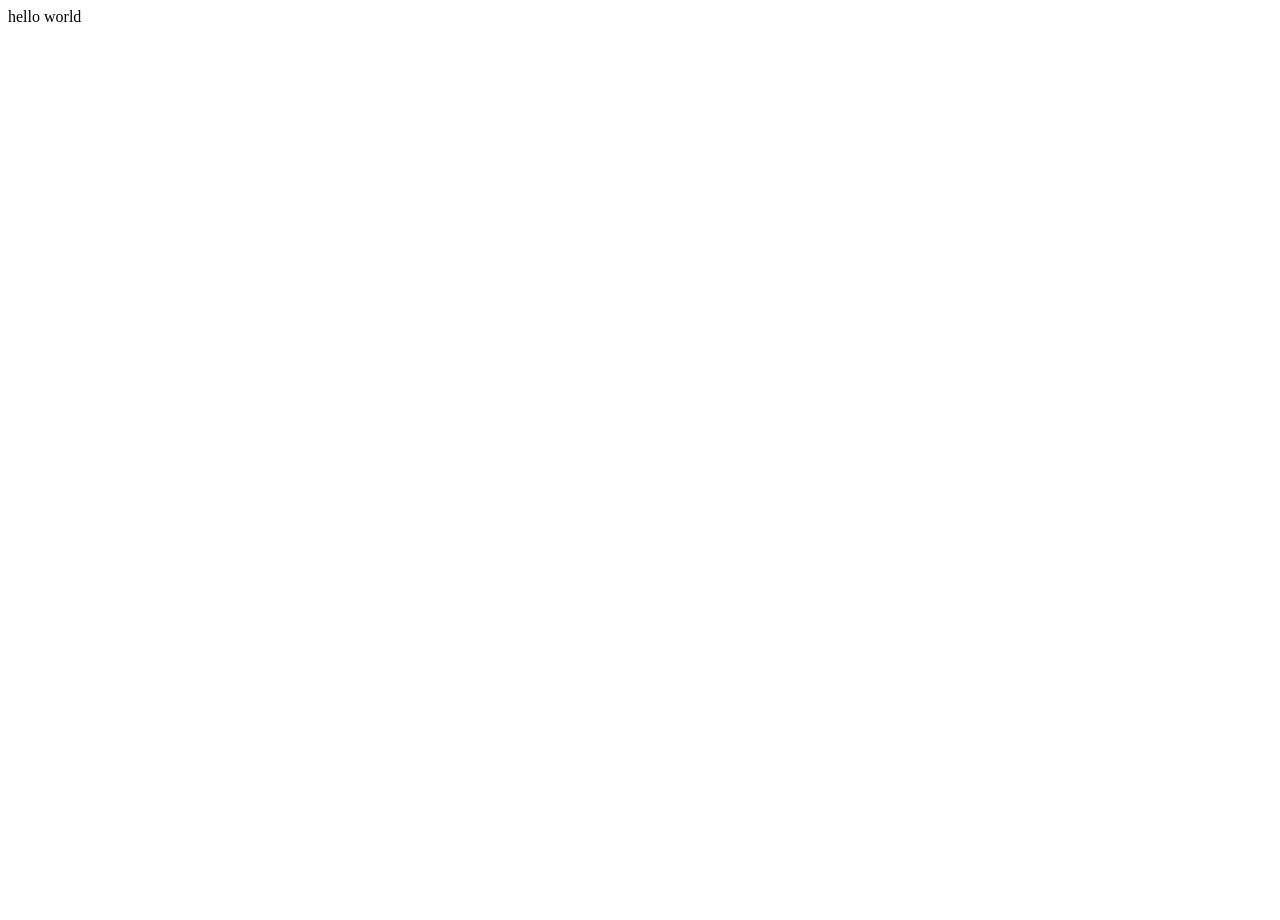
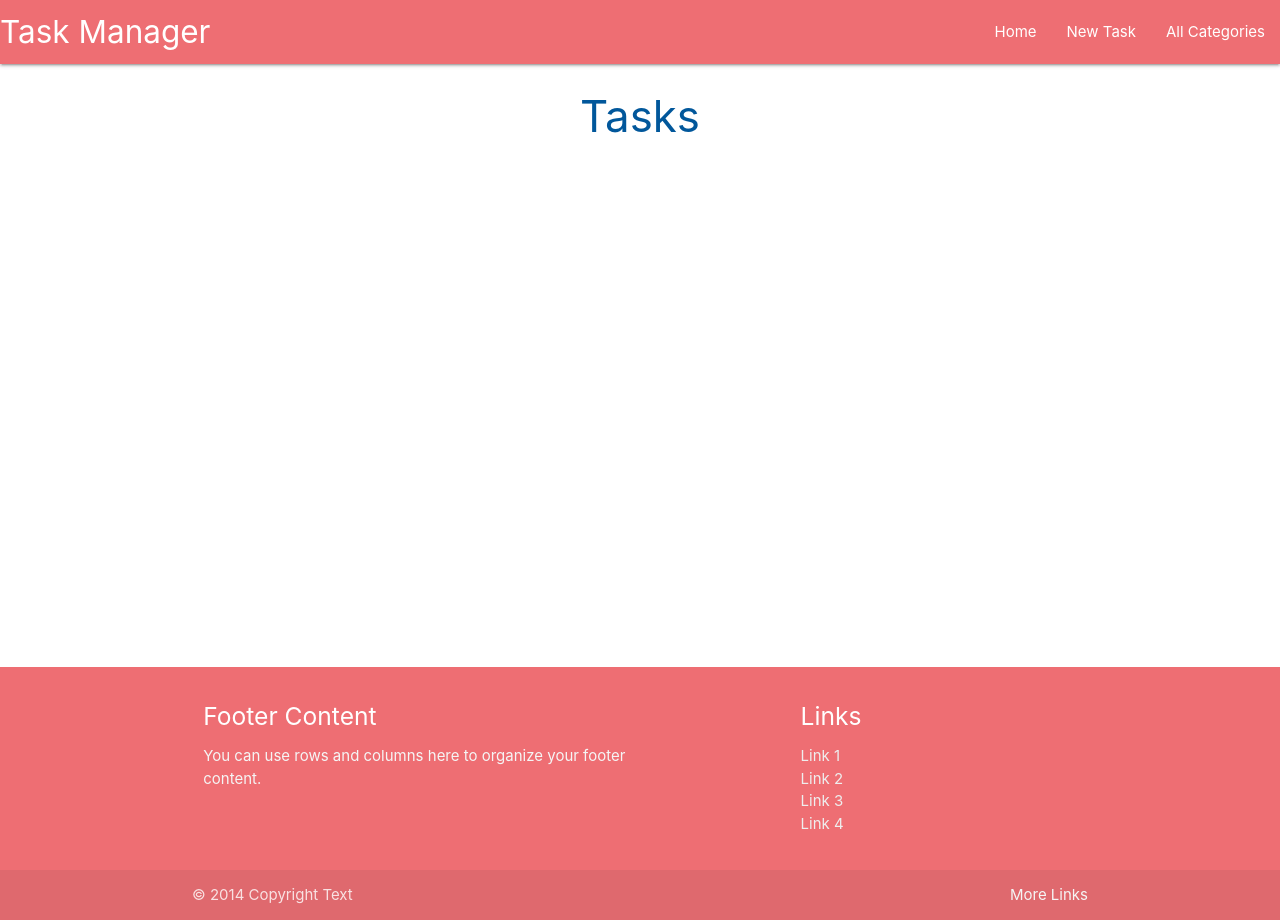
Before and after one commit to yoesk8/flask-sqlalchemy-task-app, a Flask app: page / in a window 1280 px wide. Before the commit the page is almost empty. Run offline with Flask 2, Linux system fonts and the light colour scheme.

Commit message:
Added materialize and basic structure of the website

```diff
--- a/taskmanager/routes.py
+++ b/taskmanager/routes.py
@@ -5,4 +5,4 @@
 
 @app.route("/")
 def home():
-    return render_template("base.html")
+    return render_template("tasks.html")
--- /dev/null
+++ b/taskmanager/static/css/style.css
@@ -0,0 +1,10 @@
+
+  body {
+    display: flex;
+    min-height: 100vh;
+    flex-direction: column;
+  }
+
+  main {
+    flex: 1 0 auto;
+  }
--- /dev/null
+++ b/taskmanager/static/js/script.js
@@ -0,0 +1,4 @@
+document.addEventListener('DOMContentLoaded', function() {
+    let sidenav = document.querySelectorAll('.sidenav');
+    M.Sidenav.init(sidenav, options);
+  });
--- a/taskmanager/templates/base.html
+++ b/taskmanager/templates/base.html
@@ -4,9 +4,71 @@
     <meta charset="UTF-8">
     <meta http-equiv="X-UA-Compatible" content="IE=edge">
     <meta name="viewport" content="width=device-width, initial-scale=1.0">
+    <!-- fontawesome cdn -->
+    <link rel="stylesheet" href="https://cdnjs.cloudflare.com/ajax/libs/font-awesome/6.2.0/css/all.min.css">
+    <!-- materialize cdn -->
+    <link rel="stylesheet" href="https://cdnjs.cloudflare.com/ajax/libs/materialize/1.0.0/css/materialize.min.css">
+    <!--style css-->
+    <link rel="stylesheet" href="{{ url_for('static', filename='css/style.css') }}">
     <title>Task Manager</title>
 </head>
 <body>
-    hello world
+    <header>
+        <!-- top navbar -->
+        <nav class="light-blue-darken-2">
+            <div class="nav-wrapper">
+                <a href="{{ url_for('home') }}" class="brand-logo">Task Manager</a>
+                <a href="#" data-target="mobile-demo" class="sidenav-trigger"><i class="fas fa-bars"></i></a>
+                <ul class="right hide-on-med-and-down">
+                    <li><a href="{{ url_for('home') }}">Home</a></li>
+                    <li><a href="">New Task</a></li>
+                    <li><a href="">All Categories</a></li>
+                </ul>
+            </div>
+        </nav>
+        <!-- mobile navbar -->
+        <ul class="sidenav" id="mobile-demo">
+            <li><a href="{{ url_for('home') }}">Home</a></li>
+            <li><a href="">New Task</a></li>
+            <li><a href="">Categories</a></li>
+        </ul>
+
+    </header>
+
+    <main class="container">
+        {% block content %}
+        {% endblock %}
+    </main>
+
+    <footer class="page-footer">
+        <div class="container">
+          <div class="row">
+            <div class="col l6 s12">
+              <h5 class="white-text">Footer Content</h5>
+              <p class="grey-text text-lighten-4">You can use rows and columns here to organize your footer content.</p>
+            </div>
+            <div class="col l4 offset-l2 s12">
+              <h5 class="white-text">Links</h5>
+              <ul>
+                <li><a class="grey-text text-lighten-3" href="#!">Link 1</a></li>
+                <li><a class="grey-text text-lighten-3" href="#!">Link 2</a></li>
+                <li><a class="grey-text text-lighten-3" href="#!">Link 3</a></li>
+                <li><a class="grey-text text-lighten-3" href="#!">Link 4</a></li>
+              </ul>
+            </div>
+          </div>
+        </div>
+        <div class="footer-copyright">
+          <div class="container">
+          © 2014 Copyright Text
+          <a class="grey-text text-lighten-4 right" href="#!">More Links</a>
+          </div>
+        </div>
+      </footer>
+
+     <!-- Compiled and minified Materialize JavaScript -->
+     <script src="https://cdnjs.cloudflare.com/ajax/libs/materialize/1.0.0/js/materialize.min.js"></script>
+     <!--personal css-->
+     <script src="{{ url_for('static', filename='js/script.js') }}"></script>
 </body>
 </html>
--- /dev/null
+++ b/taskmanager/templates/tasks.html
@@ -0,0 +1,6 @@
+{% extends "base.html" %}
+{% block content %}
+
+<h3 class="light-blue-text text-darken-4 center-align">Tasks</h3>
+
+{% endblock %}
```
